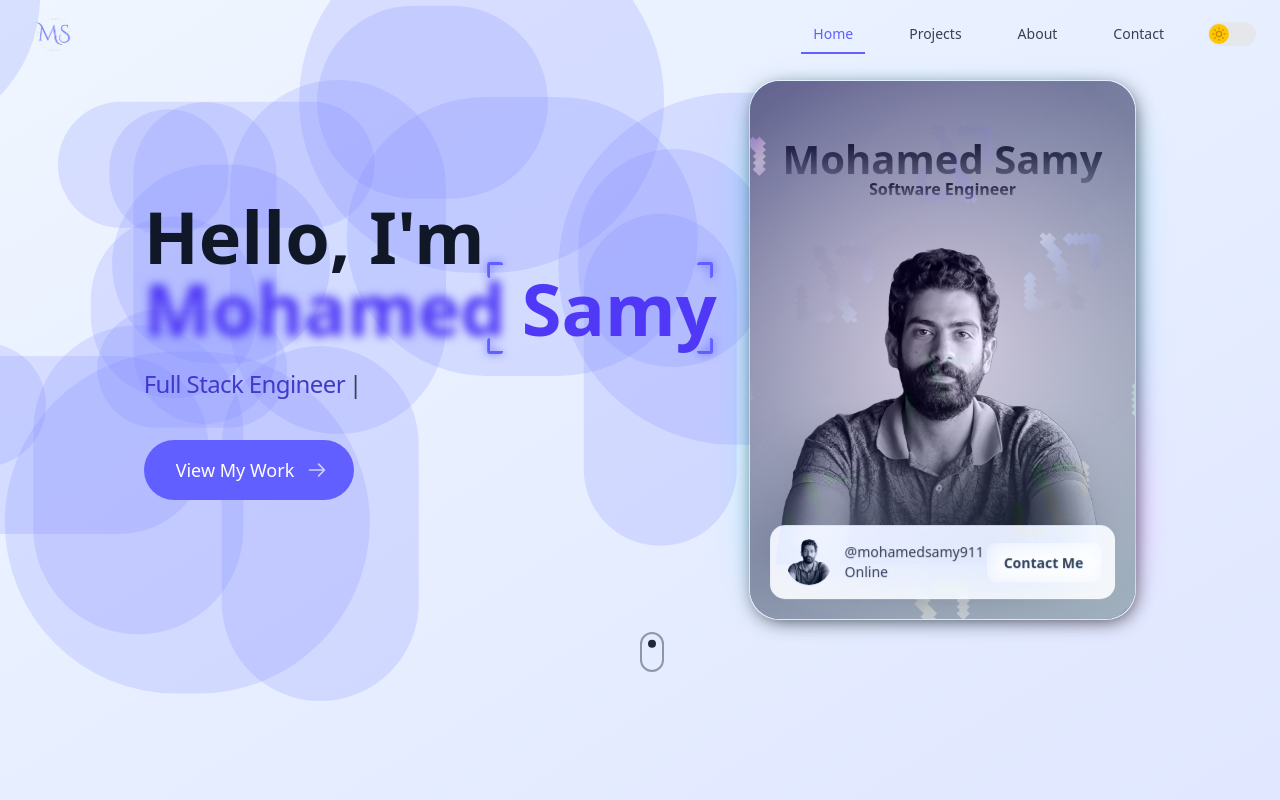
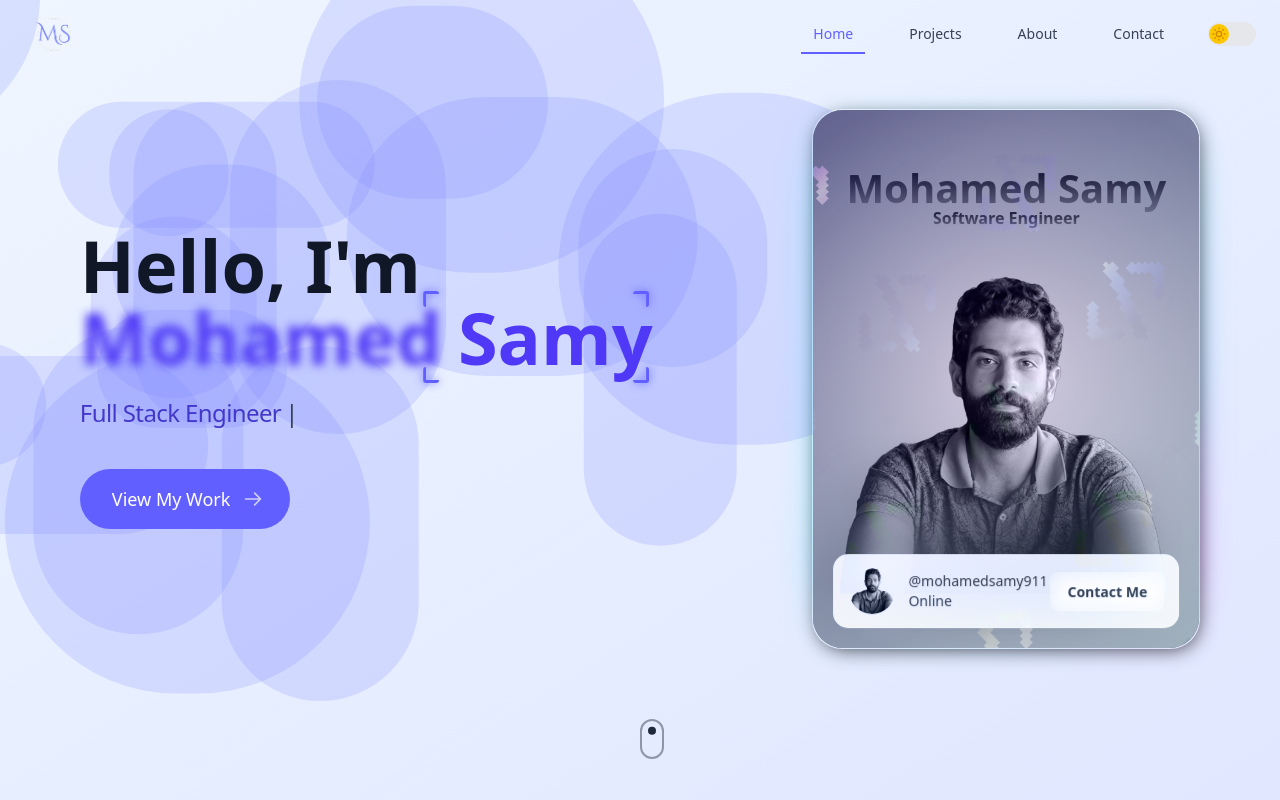
Before and after one commit to mohamedsamy911/Portfolio, a React (Vite) app: page / in a window 1280 px wide. Shown: the top 800 px of the page. Built offline with nearby package versions, Linux system fonts and the light colour scheme.

Commit message:
update HeroSection style

```diff
--- a/src/components/HeroSection.tsx
+++ b/src/components/HeroSection.tsx
@@ -21,7 +21,7 @@ export default function HeroSection() {
   return (
     <section
       id="home"
-      className={`relative min-h-screen w-full overflow-hidden ${
+      className={`relative min-h-screen w-full overflow-hidden flex flex-col justify-around ${
         theme === "dark"
           ? "bg-gradient-to-br from-gray-900 to-gray-800"
           : "bg-gradient-to-br from-blue-50 to-indigo-100"
@@ -58,7 +58,7 @@ export default function HeroSection() {
       </div>
 
       {/* Content */}
-      <div className="relative z-10 flex h-full w-full flex-col-reverse md:flex-row-reverse items-center justify-center gap-8 px-4 text-center md:text-left mt-[5rem]">
+      <div className="relative z-10 flex h-full w-full flex-col-reverse md:flex-row-reverse items-center justify-around gap-8 px-4 text-center md:text-left mt-[5rem]">
         <motion.div
           initial={{ opacity: 0, y: 20 }}
           animate={{ opacity: 1, y: 0 }}
```
